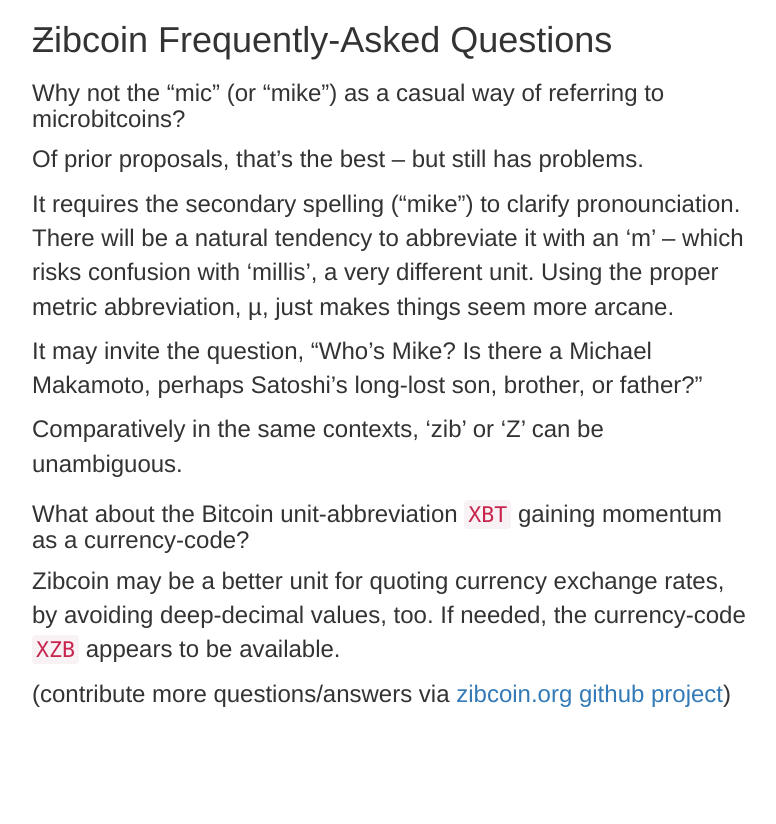
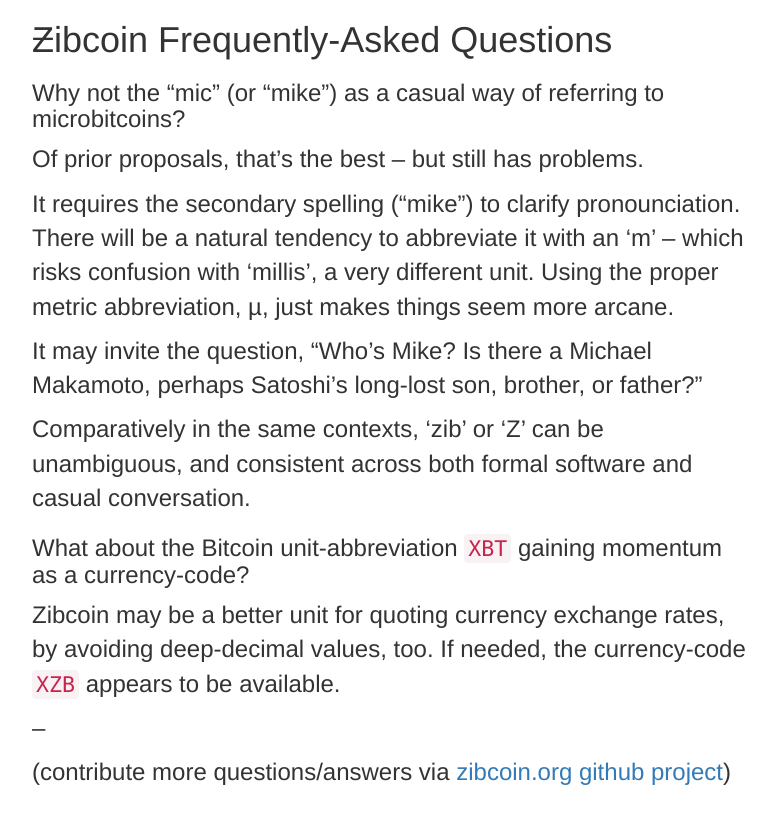
Before and after one commit to gojomo/zibcoin.org, a Jekyll site: the page built from faq.md, in a window 1280 px wide. Shown: the top 824 px of the page, without its empty margins (248-1024 px from the left). Built offline with Jekyll 4.4.1, drawn with Linux system fonts in a browser that asks for light colours; nearby versions of some CDN libraries.

Commit message:
Update faq.md

```diff
--- a/faq.md
+++ b/faq.md
@@ -13,10 +13,12 @@
 
 It may invite the question, "Who's Mike? Is there a Michael Makamoto, perhaps Satoshi's long-lost son, brother, or father?"
 
-Comparatively in the same contexts, 'zib' or 'Z' can be unambiguous.
+Comparatively in the same contexts, 'zib' or 'Z' can be unambiguous, and consistent across both formal software and casual conversation.
 
 ### What about the Bitcoin unit-abbreviation `XBT` gaining momentum as a currency-code?
 
 Zibcoin may be a better unit for quoting currency exchange rates, by avoiding deep-decimal values, too.  If needed, the currency-code `XZB` appears to be available.
 
+--
+
 (contribute more questions/answers via [zibcoin.org github project](https://github.com/gojomo/zibcoin))
```
